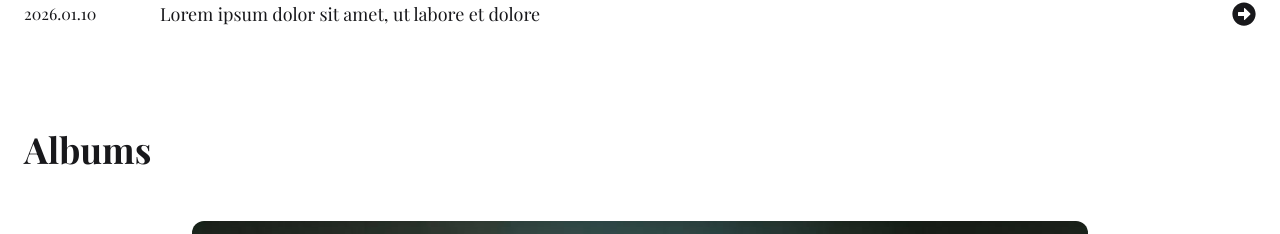
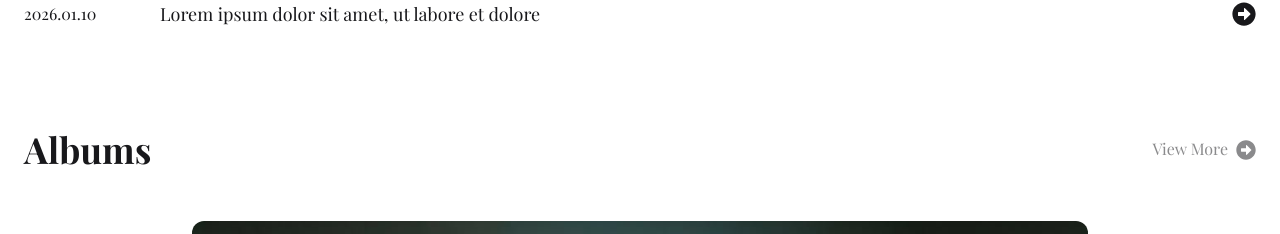
Before and after one commit to WasnDChii4/o2h-website, a Next.js app: page / in a window 1280 px wide. Shown: the part 1141-1375 px from the top of the page. Built offline with nearby package versions, Linux system fonts and the light colour scheme.

Commit message:
Update code

```diff
--- a/app/components/AlbumsCarousel.tsx
+++ b/app/components/AlbumsCarousel.tsx
@@ -1,3 +1,5 @@
+import Link from "next/link";
+import { FaArrowAltCircleRight } from "react-icons/fa";
 import { Playfair_Display } from "next/font/google";
 import CardStackCarousel from "./CardStackCarousel";
 
@@ -21,6 +23,13 @@ const AlbumsCarousel = () => {
           >
             Albums
           </h1>
+          <Link
+            href="/photobooks"
+            className={`flex items-center gap-2 text-sm md:text-base opacity-50 hover:opacity-100 transition leading-none ${playfairDisplayRegular.className}`}
+          >
+            View More
+            <FaArrowAltCircleRight size={20} className="translate-y-px" />
+          </Link>
         </div>
         <CardStackCarousel />
       </div>
```
